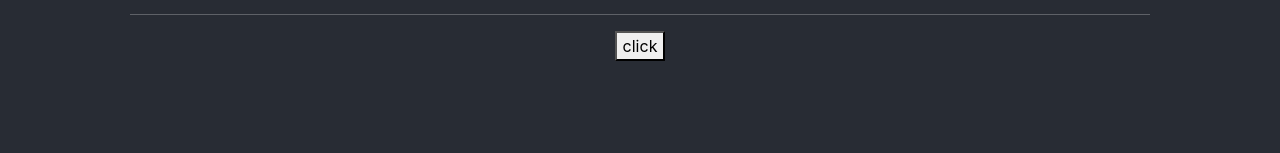
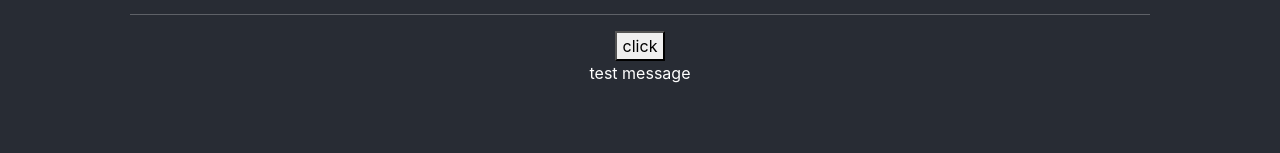
Before and after one commit to tayfundagci/ts-react, a React (Create React App) app: page /about in a window 1280 px wide. Shown: the part 144-297 px from the top of the page. Built offline with nearby package versions, Linux system fonts and the light colour scheme; the HTML template or start-up script is replaced by a standard one.

Commit message:
test message after format

```diff
--- a/src/pages/About.tsx
+++ b/src/pages/About.tsx
@@ -32,6 +32,7 @@ function About({ }: Props) {
     <div className="m-5">
       <BootstrapModal title="farukyilmaz" titleNumber={23} description="Eu cupidatat nostrud proident aliqua veniam enim adipisicing cupidatat incididunt do." /> <hr />
       <Button title="click" loading={false} onClick={handleSubmit} onChange={handleChange} />
+      <span>test message</span>
     </div>
   );
 }
```
